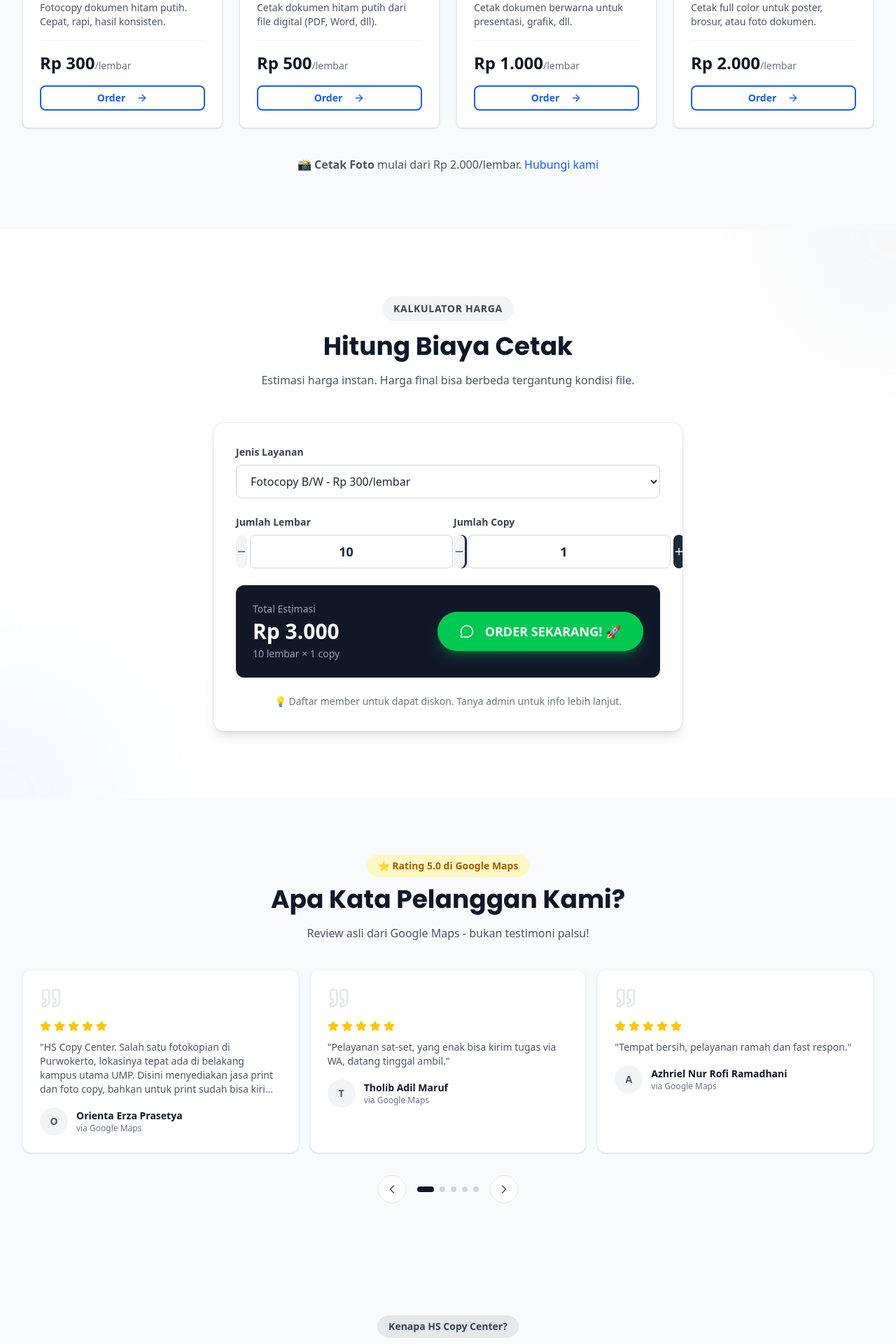
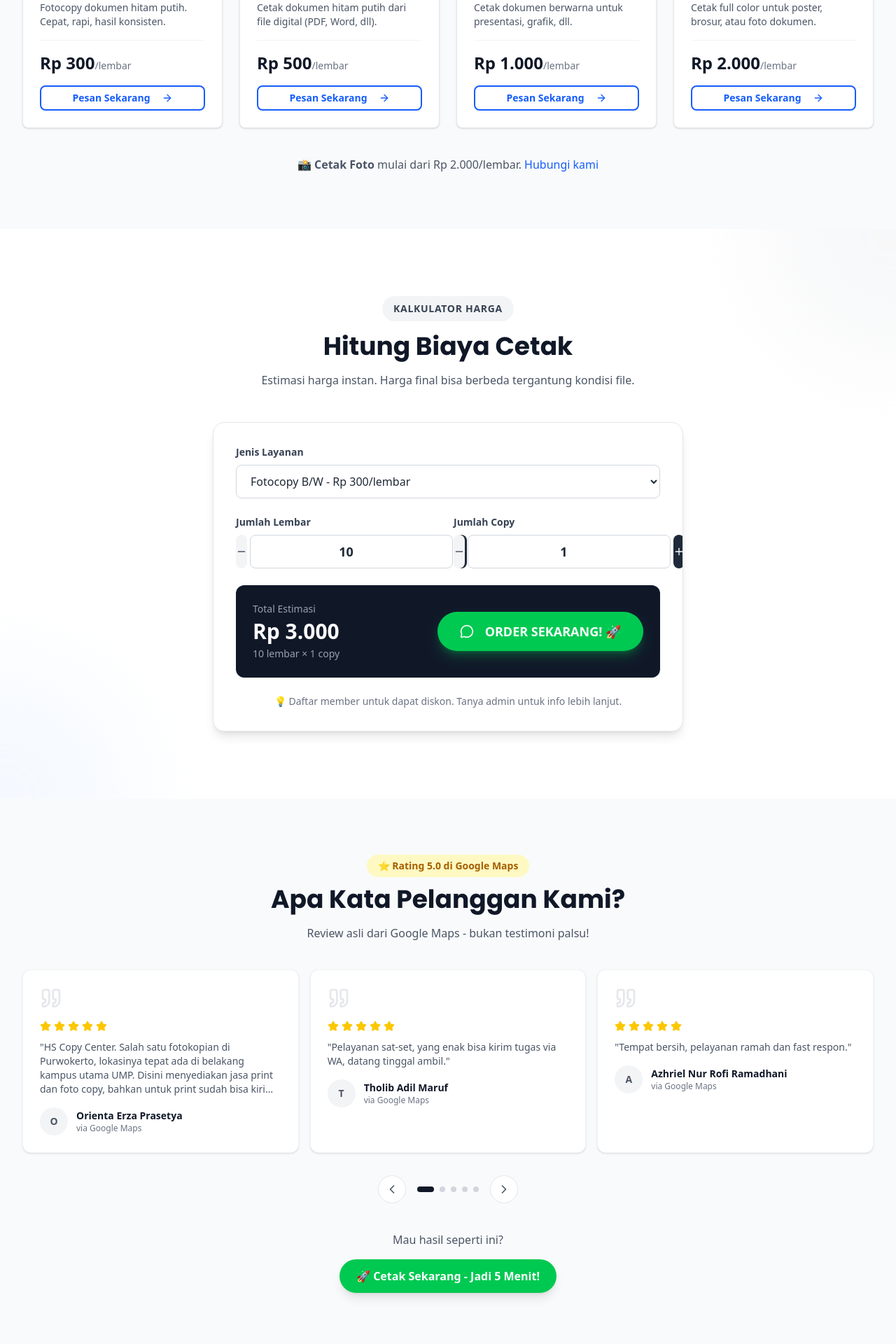
Before and after one commit to putrihati-cmd/LP_HS, a Next.js app: page / in a window 1280 px wide. Shown: the part 1680-3600 px from the top of the page at 70% size. Built offline with nearby package versions, Linux system fonts and the light colour scheme.

Commit message:
✨ Improve CTAs across sections
1. Services: 'Order' → 'Pesan Sekarang' + green hover
2. Testimonials: Added CTA 'Mau hasil seperti ini?'

Per AI critique: CTA should appear multiple times

```diff
--- a/src/components/home/services-section.tsx
+++ b/src/components/home/services-section.tsx
@@ -99,9 +99,9 @@ export function ServicesSection() {
                   <Button
                     variant="outline"
                     size="sm"
-                    className="w-full transition-all group-hover:border-gray-900 group-hover:bg-gray-900 group-hover:text-white"
+                    className="w-full transition-all group-hover:border-green-500 group-hover:bg-green-500 group-hover:text-white"
                   >
-                    Order
+                    Pesan Sekarang
                     <ArrowRight className="ml-2 h-4 w-4" />
                   </Button>
                 </Link>
--- a/src/components/home/testimonials-section.tsx
+++ b/src/components/home/testimonials-section.tsx
@@ -183,6 +183,19 @@ export function TestimonialsSection() {
               <ChevronRight className="h-5 w-5" />
             </button>
           </div>
+
+          {/* CTA after testimonials */}
+          <div className="mt-10 text-center">
+            <p className="mb-4 text-gray-600">Mau hasil seperti ini?</p>
+            <a
+              href="https://wa.me/6285659055374?text=Halo%2C%20saya%20mau%20cetak%20dokumen"
+              target="_blank"
+              rel="noopener noreferrer"
+              className="inline-flex items-center gap-2 rounded-full bg-green-500 px-6 py-3 font-bold text-white shadow-lg transition-all hover:scale-105 hover:bg-green-600"
+            >
+              🚀 Cetak Sekarang - Jadi 5 Menit!
+            </a>
+          </div>
         </div>
       </div>
     </section>
```
